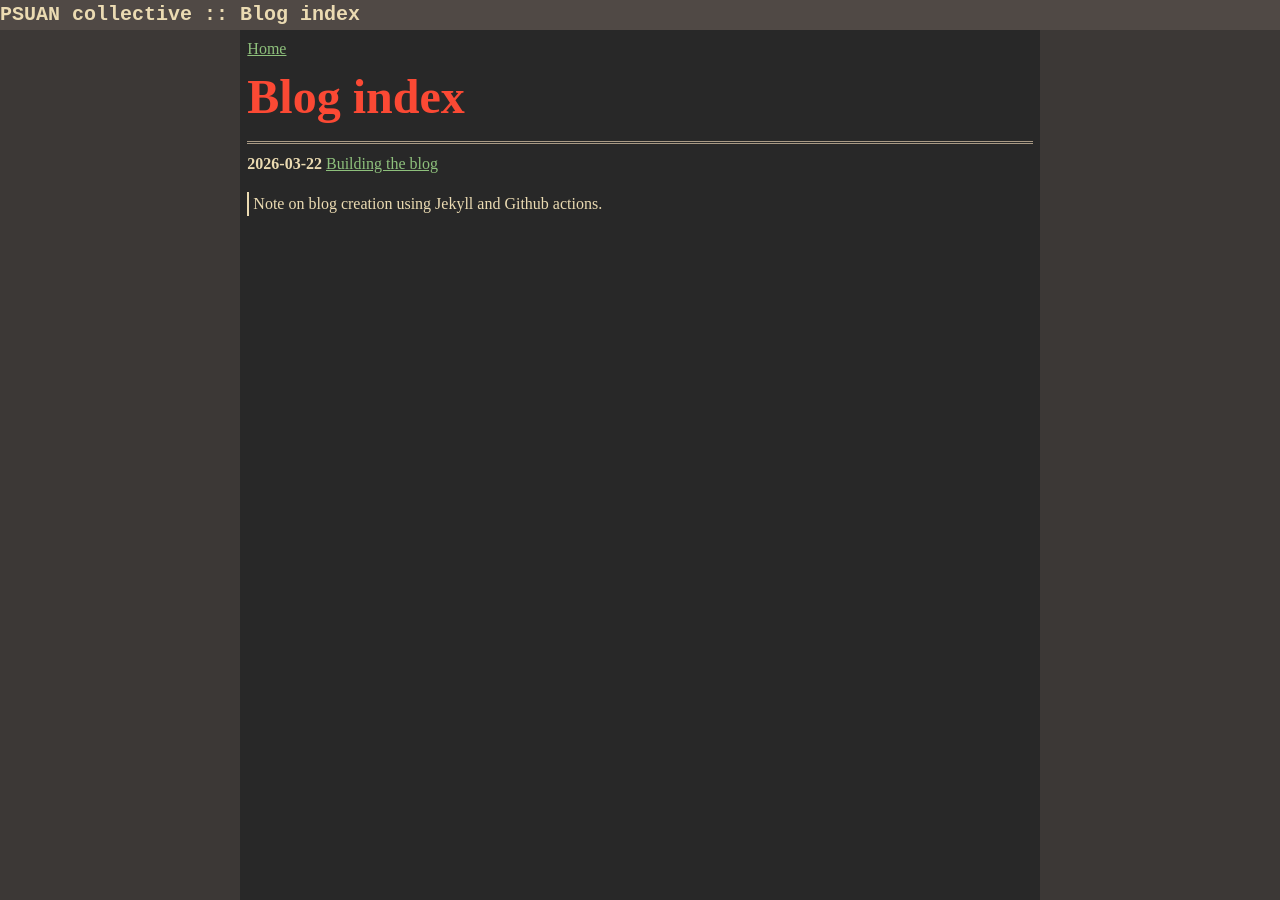
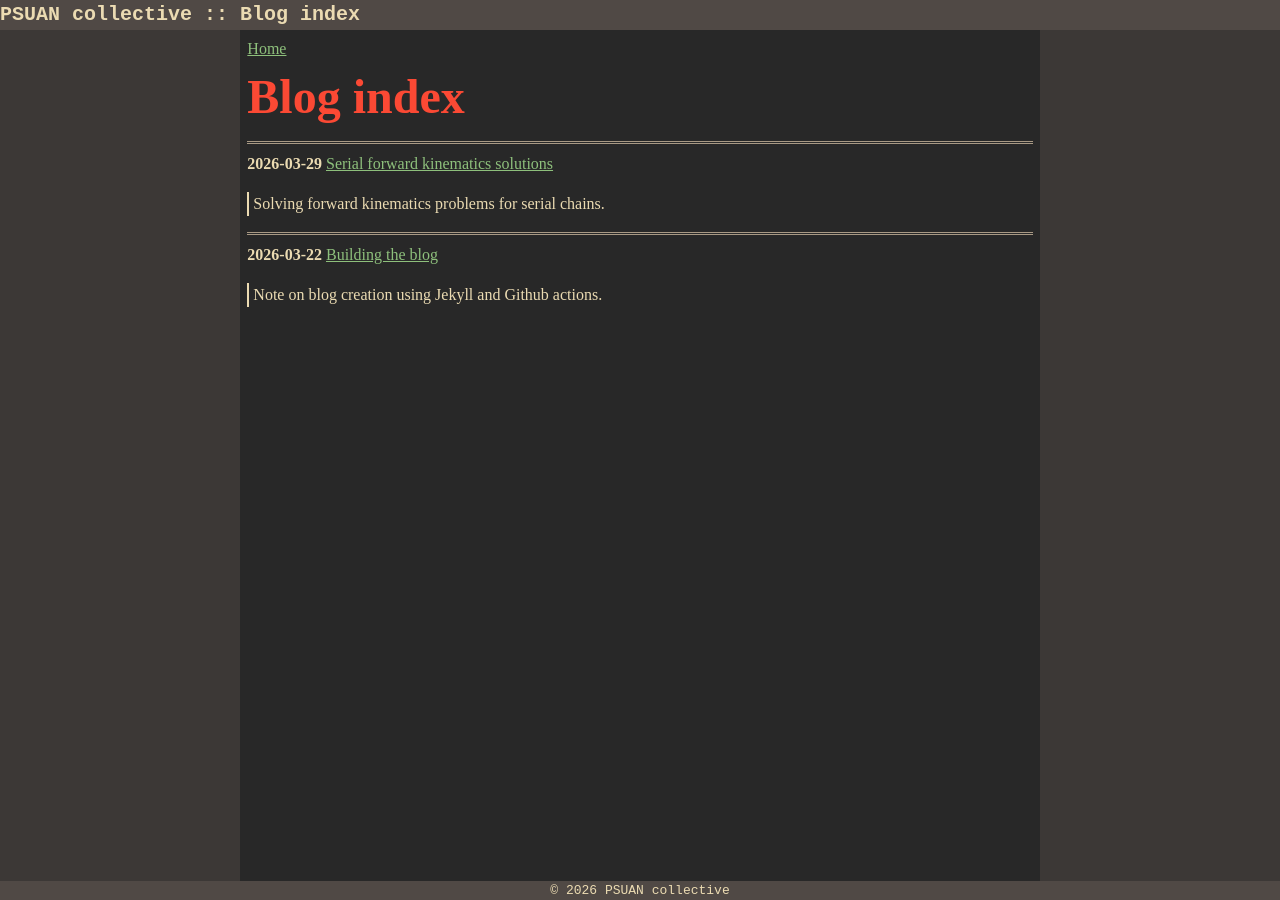
Before and after one commit to PSUAN/psuan.github.io, a Jekyll site: the page built from pages/blog.md, in a window 1280 px wide. Built offline with Jekyll 4.4.1, drawn with Linux system fonts in a browser that asks for light colours; part of the change alters nothing that is shown.

Commit message:
Add serial forward kinematics post

```diff
--- a/_layouts/base.html
+++ b/_layouts/base.html
@@ -16,6 +16,9 @@
             <div class="filler"></div>
         </div>
     </main>
+    <footer class="global-footer">
+        © 2026 PSUAN collective
+    </footer>
 </body>
 
 </html>
--- /dev/null
+++ b/_posts/2026-03-29-serial-forward.md
@@ -0,0 +1,194 @@
+---
+title: "Serial forward kinematics solutions"
+short: "Solving forward kinematics problems for serial chains."
+math: true
+---
+
+# Serial forward kinematics solutions
+
+## Building blocks: 3D Frames
+
+### Description
+
+Let there be a spatial frame $A$.
+Its properties in relation to the origin frame $O$ can be represented as:
+
+$$
+  \newcommand{\q}{\textbf{q}}
+  T_{O, A} = \left[ \bar{p}, \q, \bar{V}, \bar{\omega}, \bar{a}, \bar{\epsilon} \right]
+$$
+
+It has the following properties:
+
+| Symbol           | Type                          | Quantity             | Meaning                                  |
+| ---------------- | ----------------------------- | -------------------- | ---------------------------------------- |
+| $\bar{p}$        | 3D vector                     | length               | position in the origin space             |
+| $\q$             | quaternion or rotation matrix | ratio                | orientation in the origin space          |
+| $\bar{V}$        | 3D vector                     | velocity             | velocity in the origin space             |
+| $\bar{\omega}$   | 3D pseudovector               | angular velocity     | angular velocity in the origin space     |
+| $\bar{a}$        | 3D vector                     | acceleration         | acceleration in the origin space         |
+| $\bar{\epsilon}$ | 3D pseudovector               | angular acceleration | angular acceleration in the origin space |
+
+### Transform combination
+
+Let there are two frames: $A$ (given in relation to the origin $O$) and $B$ (given in relation to $A$).
+Where is $B$ in relation to the origin $O$?
+
+Let's name $A$'s properties $T_{O, A}$ and $B$'s properties $T_{A, B}$.
+Then, $T_{O, B}$ can be computed using the following approach:
+
+$$
+  T_{O, A} \times T_{A, B} = T_1 \times T_2 = T_r =  T_{O, B}
+$$
+
+Resulting position is a sum of the first position vector and the rotated second position vector:
+
+$$
+  \bar{p}_r = \bar{p}_1 + \q_1 \circlearrowleft \bar{p}_2
+$$
+
+Resulting rotation is just the rotation combination:
+
+$$
+  \q_r = \q_1 \times \q_2
+$$
+
+Resulting velocity is the sum of velocities in origin space and the cross product of the first angular velocity and the second arm:
+
+$$
+  \bar{V}_r = \bar{V}_1
+    + \q_1 \circlearrowleft \bar{V}_2
+    + \bar{\omega}_1 \times \left( \q_1 \circlearrowleft \bar{p}_2 \right)
+$$
+
+Resulting angular velocity is just the sum of angular velocities in the origin space:
+
+$$
+  \bar{\omega}_r = \bar{\omega}_1 + \q_1 \circlearrowleft \bar{\omega}_2
+$$
+
+Resulting acceleration is the sum of accelerations, taking into account the Coriolis acceleration:
+
+$$
+  \bar{a}_r = \bar{a}_1
+    + \bar{\epsilon}_1 \times (\q_1 \circlearrowleft \bar{p}_2)
+    + \bar{\omega}_1 \times (\bar{\omega}_1 \times (\q_1 \circlearrowleft \bar{p}_2))
+    + 2 \bar{\omega}_1 \times (\q_1 \circlearrowleft \bar{V}_2)
+    + \q_1 \circlearrowleft \bar{a}_2
+$$
+
+Resulting angular acceleration is the sum of angular accelerations in the origin space plus angular velocities cross product:
+
+$$
+  \bar{\epsilon}_r = \bar{\epsilon}_1
+    + \bar{\omega}_1 \times (\q_1 \circlearrowleft \bar{\omega}_2)
+    + \q_1 \circlearrowleft \bar{\epsilon}_2
+$$
+
+## Using the building blocks
+
+Let's solve forward kinematics problems for a simple 3-DoM spatial robot.
+Let the first revolution joint be aligned with the $Z$ axis and the second and third joints be aligned with the $Y$ axis when the generalized values are set to $0$.
+The robot's generalized coordinates are $g_1$, $g_2$ and $g_3$.
+
+Let's introduce some transforms:
+
+From the origin to the first segment start:
+
+$$
+  \newcommand{\R}{\text{R}}
+  T_1 = \left[
+    \bar{0},\
+    \R_Z({g_1}),\
+    \bar{0},\
+    \dot{g}_1 \cdot \bar{Z},\
+    \bar{0},\
+    \ddot{g}_1 \cdot \bar{Z}
+  \right]
+$$
+
+From the first segment start to the first segment end:
+
+$$
+  T_2 = \left[
+    \left[0, 0, l_1\right],\
+    \R_Y({g_2}),\
+    \bar{0},\
+    \dot{g}_2 \cdot \bar{Y},\
+    \bar{0},\
+    \ddot{g}_2 \bar{Y}
+  \right]
+$$
+
+From the first segment end to the second segment end:
+
+$$
+  T_3 = \left[
+    \left[0, 0, l_2\right],\
+    \R_Y({g_3}),\
+    \bar{0},\
+    \dot{g}_3 \cdot \bar{Y},\
+    \bar{0},\
+    \ddot{g}_3 \bar{Y}
+  \right]
+$$
+
+From the second segment end to the flange:
+
+$$
+  T_4 = \left[
+    \left[0, 0, l_2\right],\
+    \textbf{1},\
+    \bar{0},\
+    \bar{0},\
+    \bar{0},\
+    \bar{0}
+  \right]
+$$
+
+Upon combining those transforms we get solution for our robot:
+
+$$
+  T_r = T_1 \times T_2 \times T_3 \times T_4
+$$
+
+For example, robot's position is:
+
+$$
+  \bar{p}_r = \begin{bmatrix}
+    \cos\left(g_1\right) \left(
+      l_2 \sin\left(g_2\right) + l_3 \sin\left(g_2 + g_3\right)
+    \right) \\
+    \sin\left(g_1\right) \left(
+      l_2 \sin\left(g_2\right) + l_3 \sin\left(g_2 + g_3\right)
+    \right) \\
+    l_1 + l_2 \cos\left(g_2\right) + l_3 \cos\left(g_2 + g_3\right)
+  \end{bmatrix}
+$$
+
+While its angular velocity is:
+
+$$
+  \bar{\omega}_r = \begin{bmatrix}
+    -\left(\dot{g}_2 + \dot{g}_3\right) \sin\left(g_{1} \right)\\
+    \left(\dot{g}_2 + \dot{g}_3\right) \cos\left(g_{1} \right)\\
+    \dot{g}_1
+  \end{bmatrix}
+$$
+
+And the angular acceleration is:
+
+$$
+  \bar{\epsilon}_r = \begin{bmatrix}
+    - \ddot{g}_2 {\sin}{\left(g_{1} \right)} - \ddot{g}_3 {\sin}{\left(g_{1} \right)} - \dot{g}_1 \dot{g}_2 {\cos}{\left(g_{1} \right)} - \dot{g}_1 \dot{g}_3 {\cos}{\left(g_{1} \right)}\\
+    \ddot{g}_2 {\cos}{\left(g_{1} \right)} + \ddot{g}_3 {\cos}{\left(g_{1} \right)} - \dot{g}_1 \dot{g}_2 {\sin}{\left(g_{1} \right)} - \dot{g}_1 \dot{g}_3 {\sin}{\left(g_{1} \right)}\\
+    \ddot{g}_1
+  \end{bmatrix}
+$$
+
+## Conclusion
+
+Provided approach allows us to compute any serial (or tree-like) mechanism forward kinematics for position, velocity and acceleration.
+One does not have to analytically differentiate the forward position kinematics problem or to compute the Jacobian matrix to achieve this result.
+
+The solution is $\mathcal{O}(n)$ for $n$ segments and is easily implemented in code.
--- a/_sass/main.scss
+++ b/_sass/main.scss
@@ -41,6 +41,13 @@ hr {
     font-size: x-large;
     font-weight: bold;
     z-index: 1;
+}
+
+.global-footer {
+    background-color: $gruv-bg2;
+    color: $gruv-fg;
+    font-family: monospace;
+    text-align: center
 }
 
 .main {
@@ -136,3 +143,19 @@ blockquote {
 blockquote>p {
     margin-left: 4px;
 }
+
+table, tr {
+    border-collapse: collapse;
+    border: 1px solid;
+}
+
+td {
+    padding-left: 0.5ex;
+    padding-right: 0.5ex;
+}
+
+table {
+    background: $gruv-bg1;
+    margin-left: auto;
+    margin-right: auto;
+}
```
